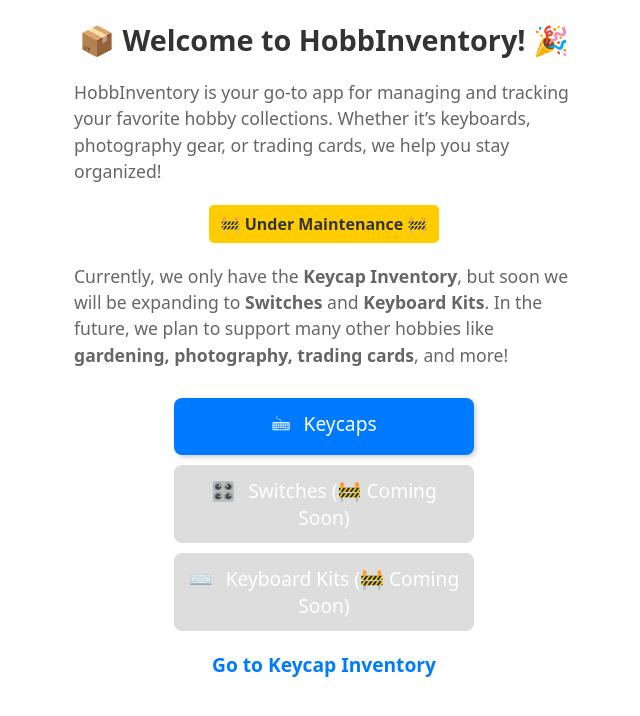
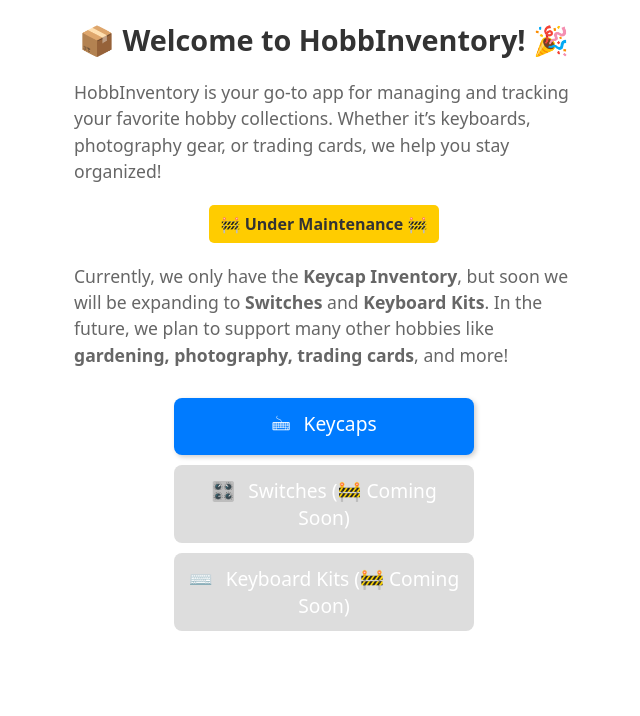
Before and after one commit to jahzerj/HobbInventory, a Next.js app: page / in a window 1280 px wide. Shown: the top 716 px of the page, without its empty margins (316-956 px from the left). Built offline with nearby package versions, Linux system fonts and the light colour scheme.

Commit message:
styling from QA

```diff
--- a/pages/index.js
+++ b/pages/index.js
@@ -34,10 +34,6 @@ export default function InventoryHub() {
           <Emoji>⌨️</Emoji> Keyboard Kits (🚧 Coming Soon)
         </CategoryCard>
       </CategorySection>
-
-      <StyledLink href="/inventories/keycaps">
-        Go to Keycap Inventory
-      </StyledLink>
     </Container>
   );
 }
--- a/pages/inventories/keycaps/[id].js
+++ b/pages/inventories/keycaps/[id].js
@@ -471,7 +471,7 @@ const StyledLink = styled(Link)`
   right: 5px;
   text-decoration: none;
   color: white;
-  background-color: #ff4d4d;
+  background-color: lightgrey;
   border-radius: 50%;
   display: flex;
   justify-content: center;
@@ -481,7 +481,7 @@ const StyledLink = styled(Link)`
   z-index: 1000;
 
   &:hover {
-    background-color: rgb(162, 24, 24);
+    background-color: darkgrey;
   }
 `;
 
--- a/pages/inventories/keycaps/index.js
+++ b/pages/inventories/keycaps/index.js
@@ -86,7 +86,7 @@ export default function Keycaps() {
 
   return (
     <>
-      <Link href="/">Back to Hub</Link>
+      <Link href="/"> ← Back to Hub</Link>
 
       <Modal
         open={isOpen}
```
